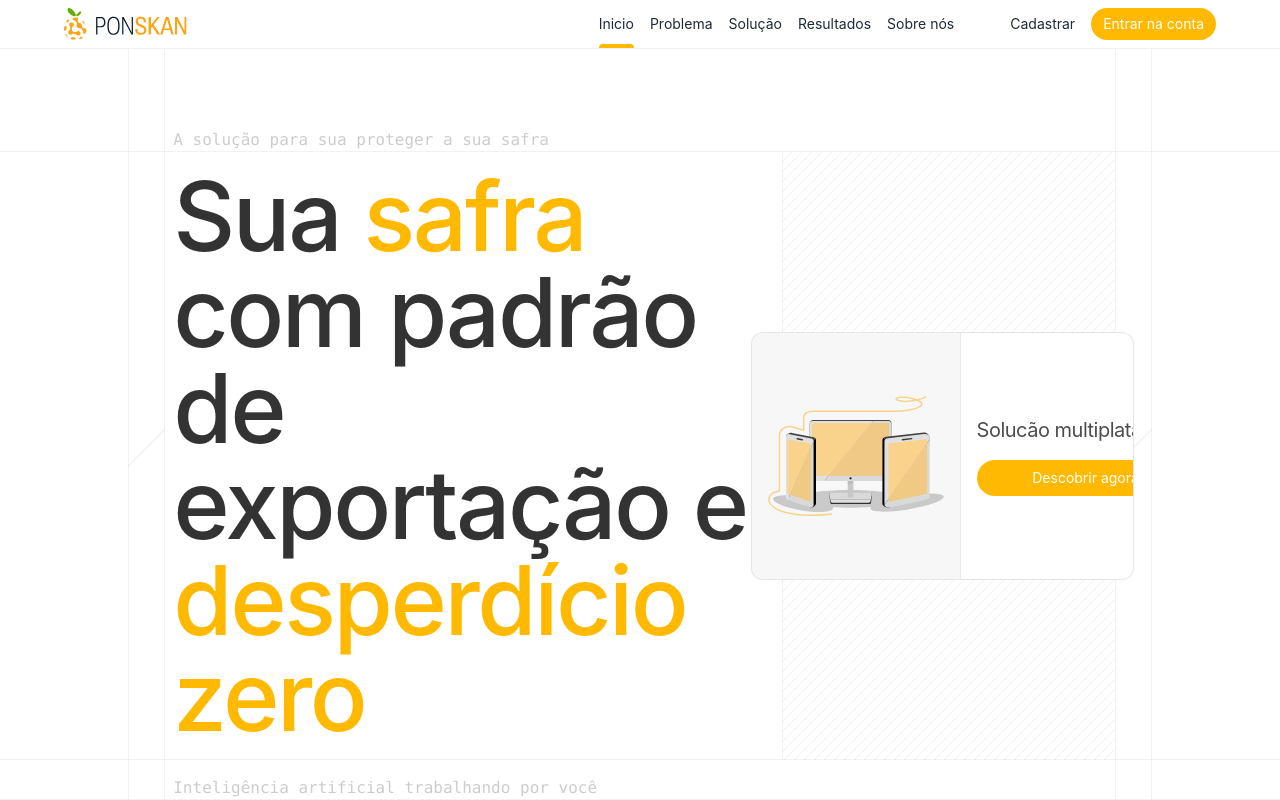
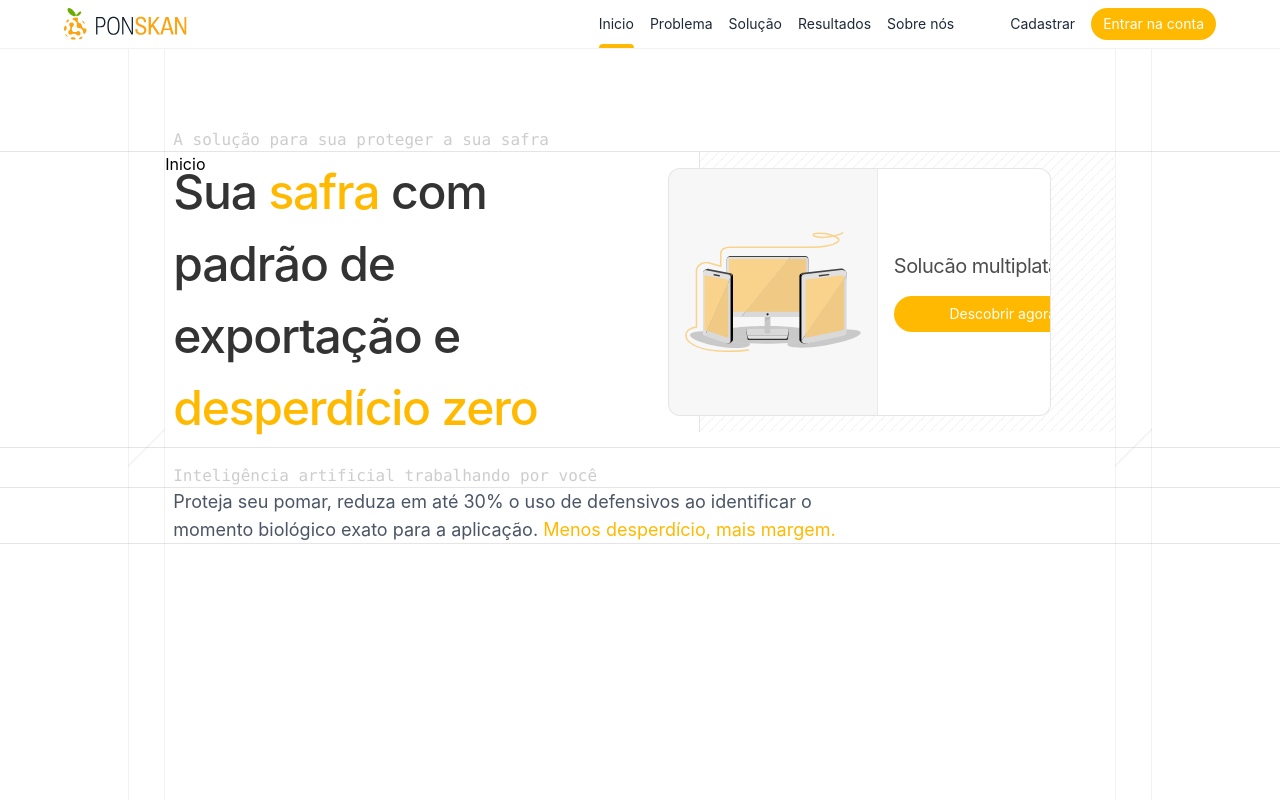
Before and after one commit to MatheusBertoldo1/Ponskan-React, a React (Vite) app: page / in a window 1280 px wide. Shown: the top 800 px of the page. Built offline with nearby package versions, Linux system fonts and the light colour scheme.

Commit message:
Atualizando hero

```diff
--- a/src/components/public/sections/Hero.tsx
+++ b/src/components/public/sections/Hero.tsx
@@ -12,29 +12,20 @@ export const Hero = () => {
             </ContentEdge>
 
             <ContentEdge>
-                <div className="flex">
-                    <div className="flex-4 py-4 px-2">
-                        <h1 className="font-inter text-8xl  tracking-tight text-black/80 font-medium">
+                <div className="flex relative">
+                    <span className="absolute left-0 top-0">Inicio</span>
+
+                    {/* Headline */}
+                    <div className="flex flex-4 py-1 px-2 items-center">
+                        <h1 className="font-inter text-[clamp(1.5rem,5vw,3rem)] tracking-tight text-black/80 font-medium">
                             Sua <span className="text-amber-400">safra</span> com padrão de exportação e <span className="text-amber-400">desperdício zero</span>
                         </h1>
                     </div>
 
-
-                    <div className="
-                        flex
-                        flex-2
-                        items-center
-                        p-4
-                        relative
-                        bg-[repeating-linear-gradient(315deg,color-mix(in_oklab,#000_5%,transparent)_0px,color-mix(in_oklab,#000_5%,transparent)_1px,transparent_1px,transparent_50%)]
-                        bg-size-[10px_10px]
-                        bg-repeat
-                        bg-fixed
-                        border-l
-                        border-l-black/5
-                    "
-                    >
-                        <div className="absolute -translate-x-12 flex flex-1 min-h-62 min-w-fit overflow-hidden bg-white rounded-xl border border-black/10">
+                    {/* Container Card CTA */}
+                    <div className="flex flex-2 h-70 pl-16">
+                        <div className="flex flex-2 items-center p-4 border-l border-l-black/10  bg-[repeating-linear-gradient(315deg,color-mix(in_oklab,#000_5%,transparent)_0px,color-mix(in_oklab,#000_5%,transparent)_1px,transparent_1px,transparent_50%)] bg-size-[10px_10px] bg-repeat bg-fixed">
+                            <div className="-translate-x-12 flex flex-1 min-h-62 overflow-hidden bg-white rounded-xl border border-black/10">
                                 <div className="flex items-center justify-center p-4 bg-black/3 border-r border-r-black/5 ">
                                     <Devices className="h-30 w-fit"/>
                                 </div>
@@ -49,6 +40,9 @@ export const Hero = () => {
                             </div>
                         </div>
                     </div>
+
+
+                </div>
             </ContentEdge>
 
             <ContentEdge>
@@ -58,7 +52,7 @@ export const Hero = () => {
             </ContentEdge>
 
             <ContentEdge>
-                <div className="pl-2 text-gray-600 text-lg max-w-5xl font-medium">
+                <div className="pl-2 text-gray-600 text-lg max-w-180">
                     Proteja seu pomar, reduza em até 30% o uso de defensivos ao identificar o momento biológico exato para a aplicação. <span className="text-amber-400">Menos desperdício, mais margem.</span>
                 </div>
             </ContentEdge>
--- a/src/components/public/ui/ContentEdge.tsx
+++ b/src/components/public/ui/ContentEdge.tsx
@@ -6,7 +6,7 @@ interface Props {
 
 export const ContentEdge = ({ children } : Props) => {
     return(
-        <div className="relative before:content-[''] before:absolute before:bottom-0 before:h-px before:w-[200vw] before:-left-[100vw] before:bg-black/5">
+        <div className="relative before:content-[''] before:absolute before:bottom-0 before:h-px before:w-[200vw] before:-left-[100vw] before:bg-black/10">
             {children}
         </div>
     )
--- a/src/components/public/ui/DecorationText.tsx
+++ b/src/components/public/ui/DecorationText.tsx
@@ -6,7 +6,7 @@ interface Props {
 }
 export const DecorationText = ({children, className} : Props) => {
     return (
-        <p className={`font-mono text-md text-black/20 ${className}`}>
+        <p className={`font-mono text-md font-light text-black/20 ${className}`}>
             {children}
         </p>
     )
```
Also changed, not shown: 1 other file (tests, documents, lock files or other folders). Lines whose indentation alone changed are shown as unchanged.
